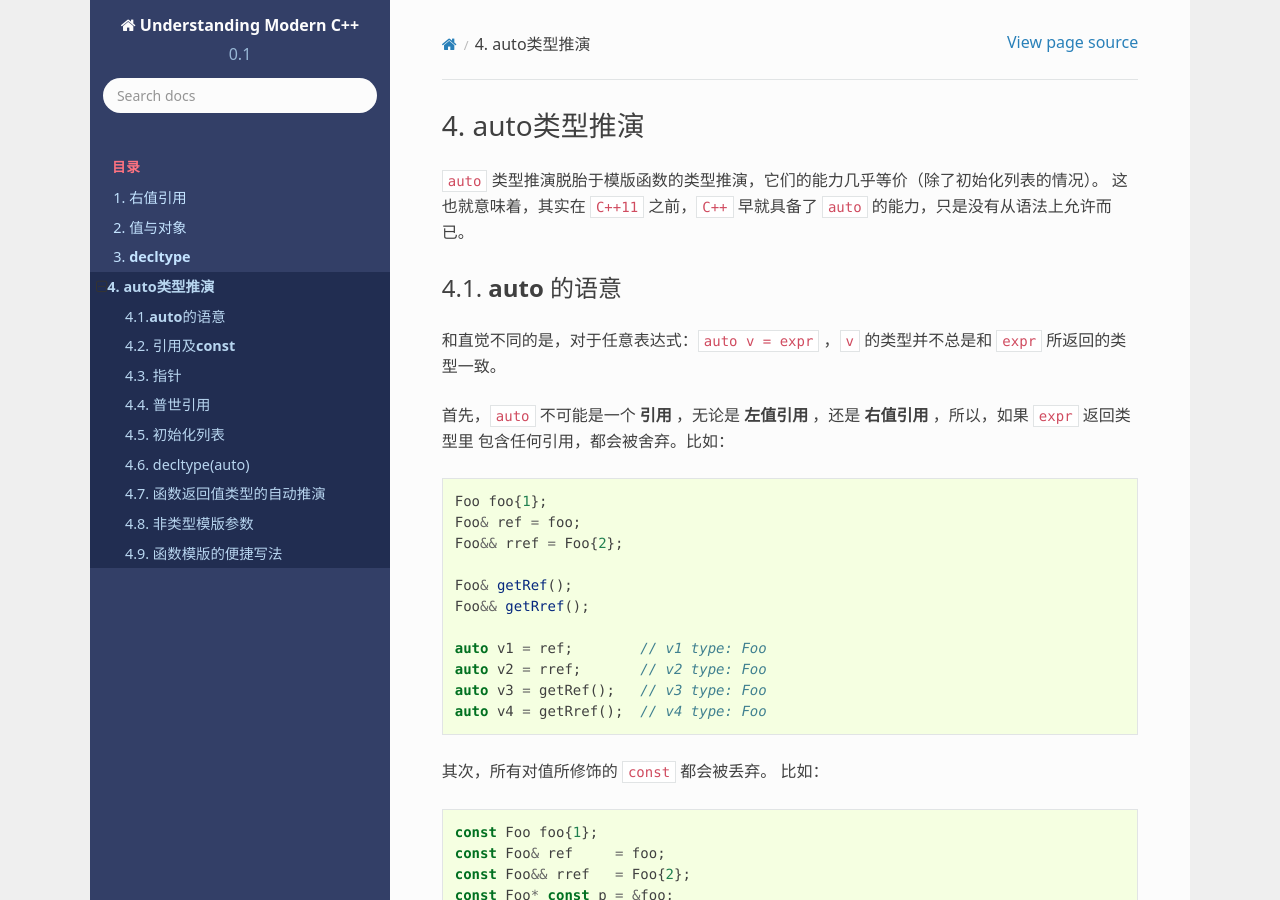
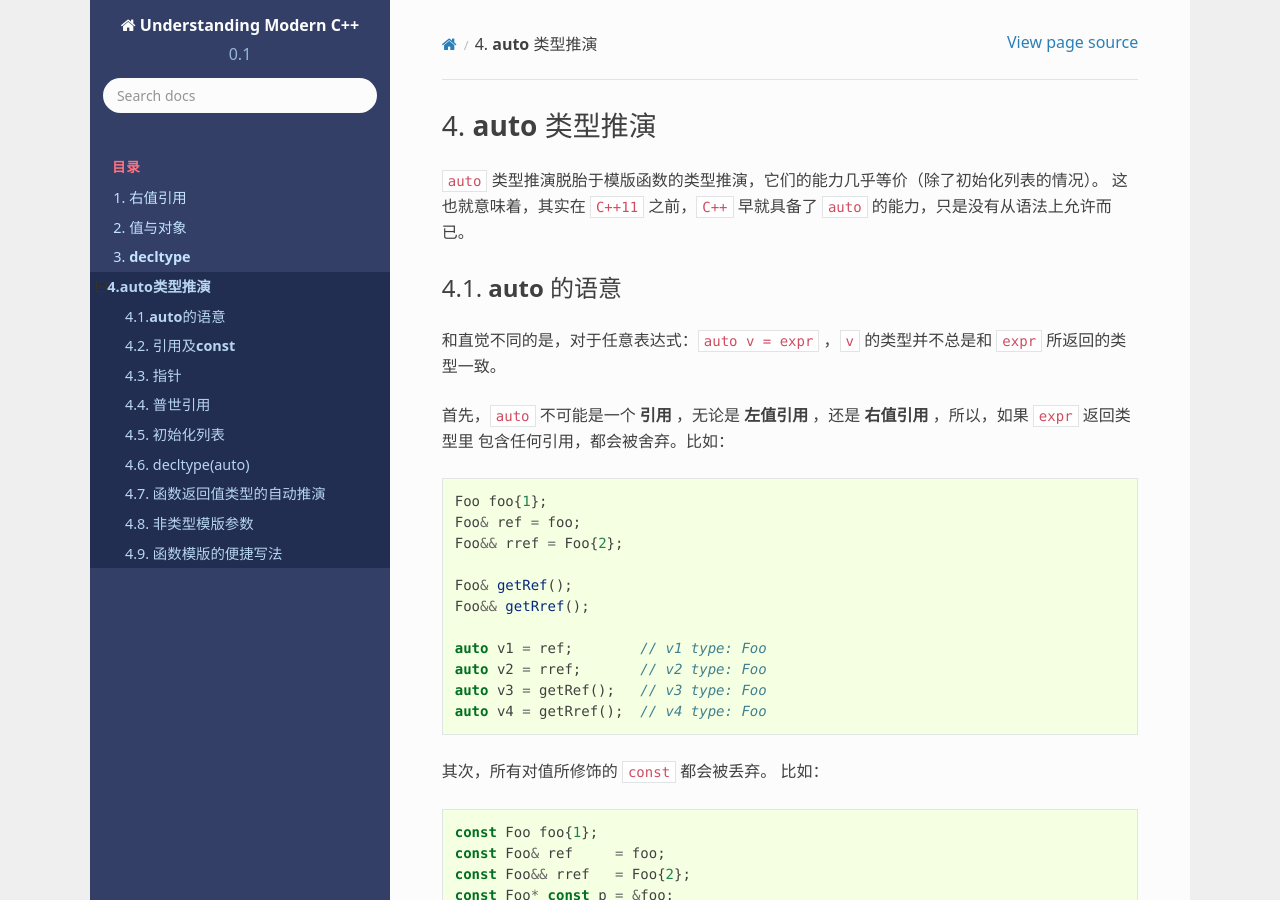
Before and after one commit to godsme/understand_modern_cpp, a Sphinx documentation site: the page built from docs/source/auto.rst, in a window 1280 px wide and 900 px high. Built offline with Sphinx 7.4.7 and the Read the Docs theme 2.0.0, drawn with Linux system fonts in a browser that asks for light colours; formulas are drawn with MathJax 3.

```diff
--- a/docs/source/auto.rst
+++ b/docs/source/auto.rst
@@ -1,4 +1,4 @@
-auto类型推演
+**auto** 类型推演
 ===================
 
 ``auto`` 类型推演脱胎于模版函数的类型推演，它们的能力几乎等价（除了初始化列表的情况）。
```
